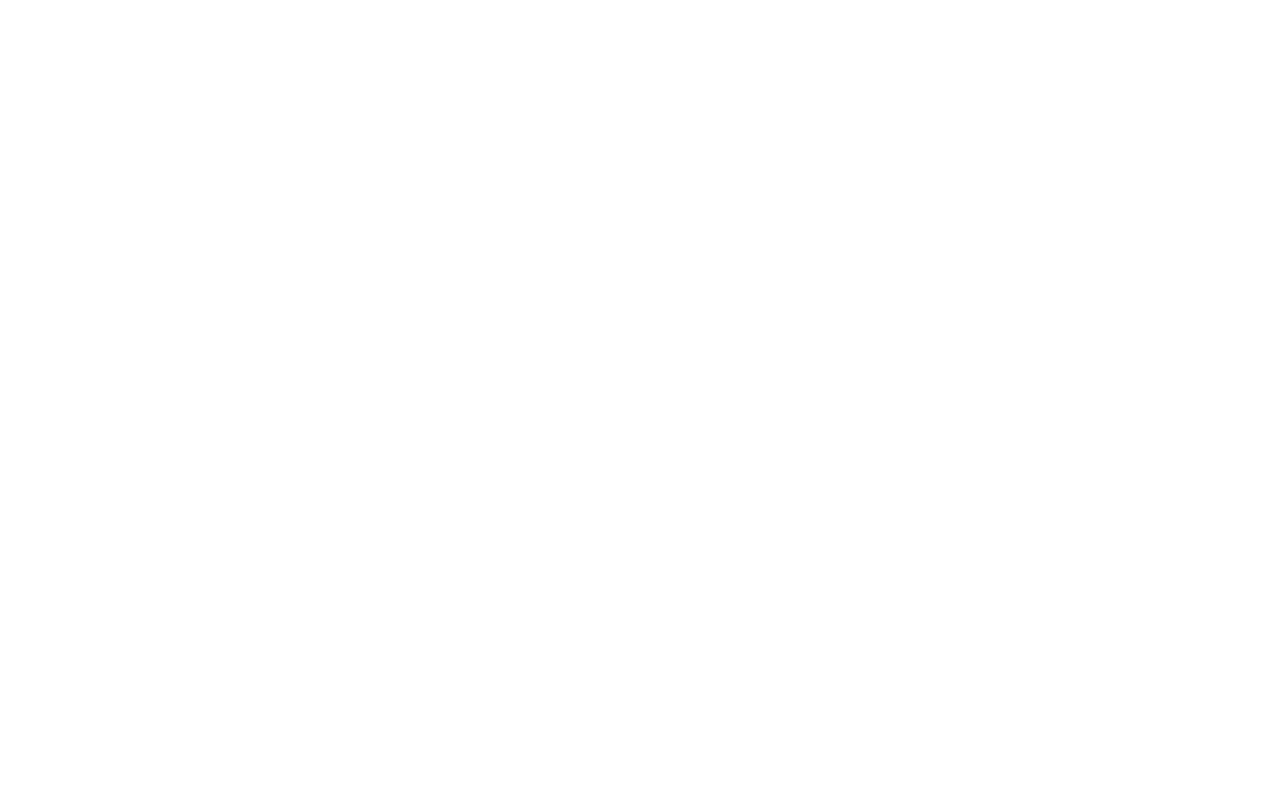
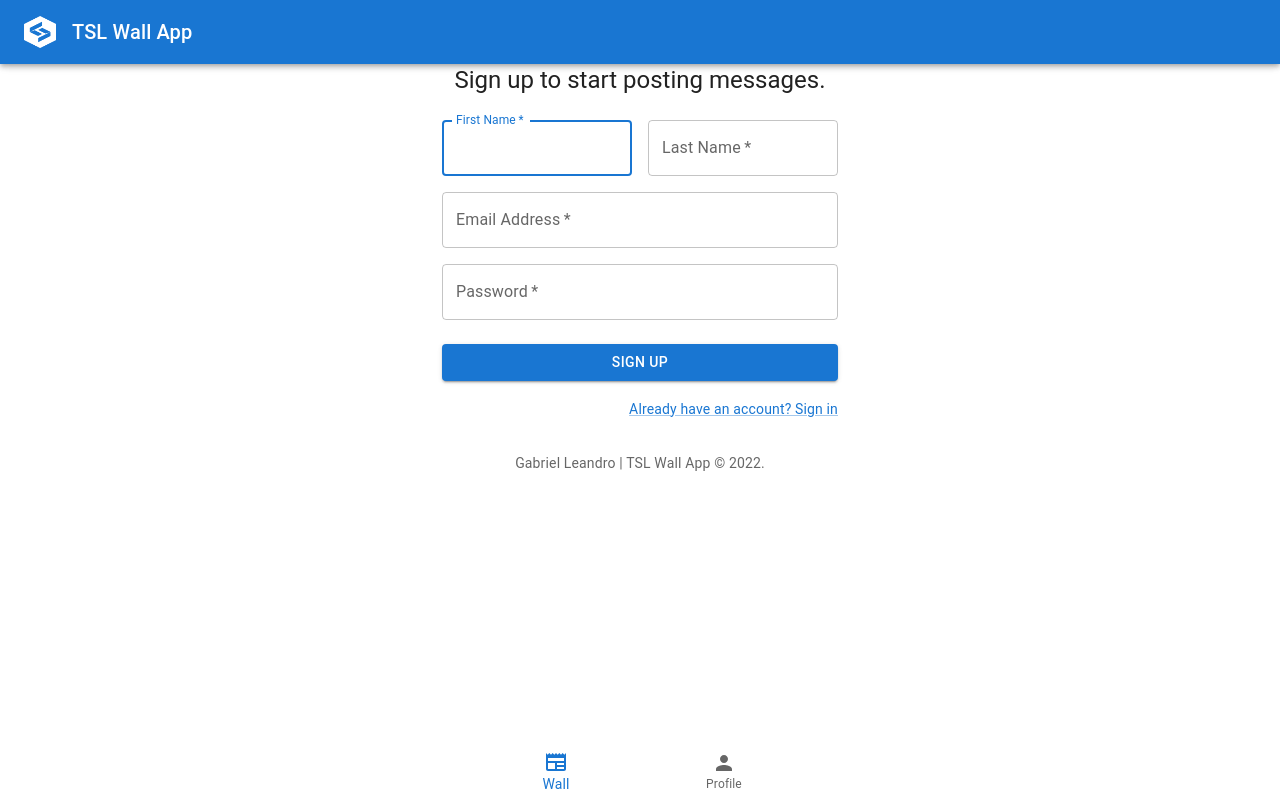
Before and after one commit to gabrieleandro/tsl-wall-app-frontend, a React (Create React App) app: page /signup in a window 1280 px wide. Before the commit this address had no page. Built offline with nearby package versions, Linux system fonts and the light colour scheme.

Commit message:
Fix signin, signup file name errors

```diff
--- a/package.json
+++ b/package.json
@@ -12,6 +12,7 @@
     "@testing-library/user-event": "^13.5.0",
     "axios": "^0.26.1",
     "axios-hooks": "^3.0.1",
+    "moment": "^2.29.2",
     "react": "^18.0.0",
     "react-dom": "^18.0.0",
     "react-router-dom": "^6.3.0",
--- a/src/App.js
+++ b/src/App.js
@@ -7,6 +7,7 @@ import Toolbar from '@mui/material/Toolbar';
 import Typography from '@mui/material/Typography';
 import { createTheme, ThemeProvider } from '@mui/material/styles';
 
+import { AuthProvider } from './contexts/AuthContext';
 import tslLogo from "./assets/tsl.png";
 import FooterNavigation from './FooterNavigation'
 
@@ -14,6 +15,7 @@ const theme = createTheme();
 
 export default function App() {
   return (
+    <AuthProvider>
       <ThemeProvider theme={theme}>
         <CssBaseline />
         <AppBar position="fixed">
@@ -46,5 +48,6 @@ export default function App() {
         <FooterNavigation />
         {/* End footer */}
       </ThemeProvider>
+    </AuthProvider>
   );
 }
--- a/src/FooterNavigation.js
+++ b/src/FooterNavigation.js
@@ -26,7 +26,7 @@ export default function FooterNavigation() {
         />
         <BottomNavigationAction
           component={Link}
-          to="/singin"
+          to="/signin"
           label="Profile"
           icon={<PersonIcon />}
         />
--- a/src/auth/SingIn.js
+++ b/src/auth/SignIn.js
@@ -1,15 +1,11 @@
 import * as React from 'react';
 import { Link as RouterLink } from 'react-router-dom';
-import Avatar from '@mui/material/Avatar';
 import Button from '@mui/material/Button';
 import CssBaseline from '@mui/material/CssBaseline';
 import TextField from '@mui/material/TextField';
-import FormControlLabel from '@mui/material/FormControlLabel';
-import Checkbox from '@mui/material/Checkbox';
 import Link from '@mui/material/Link';
 import Grid from '@mui/material/Grid';
 import Box from '@mui/material/Box';
-import LockOutlinedIcon from '@mui/icons-material/LockOutlined';
 import Typography from '@mui/material/Typography';
 import Container from '@mui/material/Container';
 import { createTheme, ThemeProvider } from '@mui/material/styles';
@@ -62,10 +58,6 @@ export default function SignIn() {
               id="password"
               autoComplete="current-password"
             />
-            <FormControlLabel
-              control={<Checkbox value="remember" color="primary" />}
-              label="Remember me"
-            />
             <Button
               type="submit"
               fullWidth
@@ -76,7 +68,7 @@ export default function SignIn() {
             </Button>
             <Grid container>
               <Grid item>
-                <Link component={RouterLink} to="/singup" variant="body2">
+                <Link component={RouterLink} to="/signup" variant="body2">
                   {"Don't have an account? Sign Up"}
                 </Link>
               </Grid>
--- a/src/auth/SingUp.js
+++ b/src/auth/SignUp.js
@@ -36,8 +36,8 @@ export default function SignUp() {
             alignItems: 'center',
           }}
         >
-          <Typography component="h1" variant="h5">
-            Sign up to start posting wall messages.
+          <Typography component="h1" variant="h5" align="center">
+            Sign up to start posting messages.
           </Typography>
           <Box component="form" noValidate onSubmit={handleSubmit} sx={{ mt: 3 }}>
             <Grid container spacing={2}>
@@ -94,7 +94,7 @@ export default function SignUp() {
             </Button>
             <Grid container justifyContent="flex-end">
               <Grid item>
-                <Link component={RouterLink} to="/singin" variant="body2">
+                <Link component={RouterLink} to="/signin" variant="body2">
                   Already have an account? Sign in
                 </Link>
               </Grid>
--- /dev/null
+++ b/src/contexts/AuthContext.js
@@ -0,0 +1,13 @@
+import { createContext } from "react";
+
+export const AuthContext = createContext({});
+
+export function AuthProvider({ children }) {
+    const isAuthenticated = false;
+
+    return (
+        <AuthContext.Provider value={{ isAuthenticated }}>
+            {children}
+        </AuthContext.Provider>
+    )
+}
--- a/src/index.js
+++ b/src/index.js
@@ -5,8 +5,8 @@ import './index.css';
 import App from './App';
 import reportWebVitals from './reportWebVitals';
 import PostCollection from './posts/PostCollection'
-import SingIn from './auth/SingIn'
-import SingUp from './auth/SingUp'
+import SignIn from './auth/SignIn'
+import SignUp from './auth/SignUp'
 
 const container = document.getElementById('root');
 const root = createRoot(container);
@@ -17,8 +17,8 @@ root.render(
       <Routes>
         <Route path="/" element={<App />}>
           <Route index element={<PostCollection />} />
-          <Route path="singin" element={<SingIn />} />
-          <Route path="singup" element={<SingUp />} />
+          <Route path="signin" element={<SignIn />} />
+          <Route path="signup" element={<SignUp />} />
         </Route>
       </Routes>
     </BrowserRouter>
--- a/src/posts/PostItem.js
+++ b/src/posts/PostItem.js
@@ -10,7 +10,6 @@ import MoreVertIcon from '@mui/icons-material/MoreVert';
 
 
 export default function PostItem(post) {
-
   return (
     <Card sx={{ m: 2, mt: 0 }}>
       <CardHeader
```
Also changed, not shown: 1 other file (tests, documents, lock files or other folders). Lines whose indentation alone changed are shown as unchanged.
